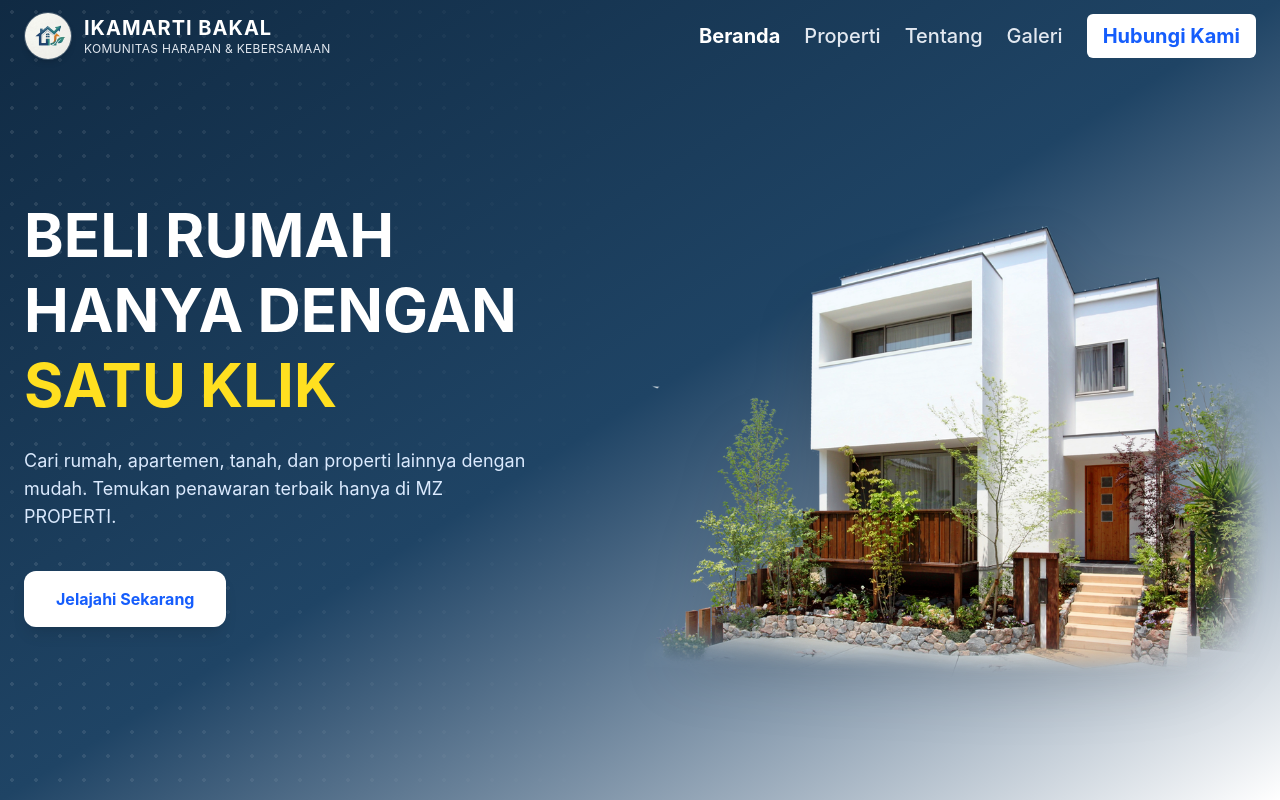
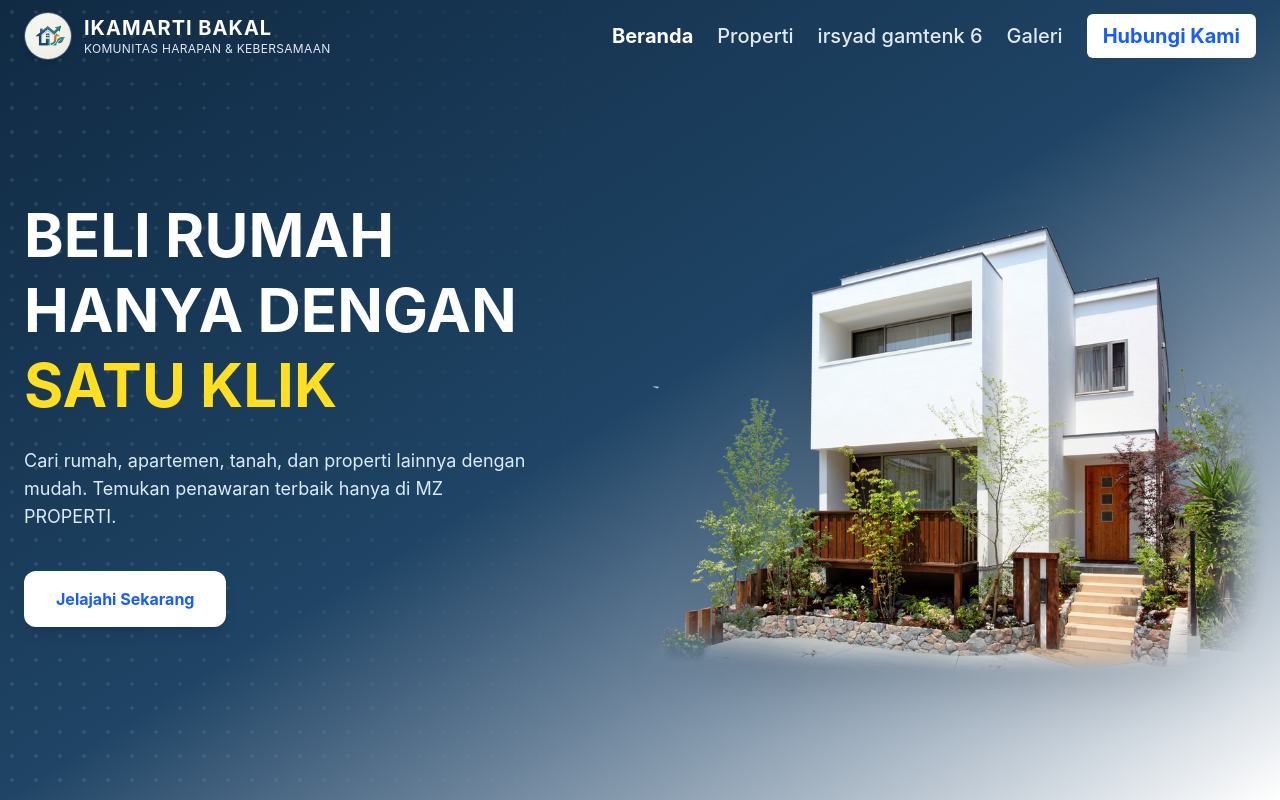
Before and after one commit to afda1087/projekwebproperti, a Next.js app in the folder property-company/: page / in a window 1280 px wide. Built offline with nearby package versions, Linux system fonts and the light colour scheme.

Commit message:
ini irsyad

```diff
--- a/property-company/src/app/components/Navbar.js
+++ b/property-company/src/app/components/Navbar.js
@@ -93,7 +93,8 @@ export default function Navbar() {
                         href="/tentang"
                         className={pathname === '/tentang' ? 'text-white font-bold' : 'text-slate-200 hover:text-white transition'}
                     >
-                        Tentang
+                        irsyad gamtenk
+                        6
                     </Link>
 
                     <Link
```
